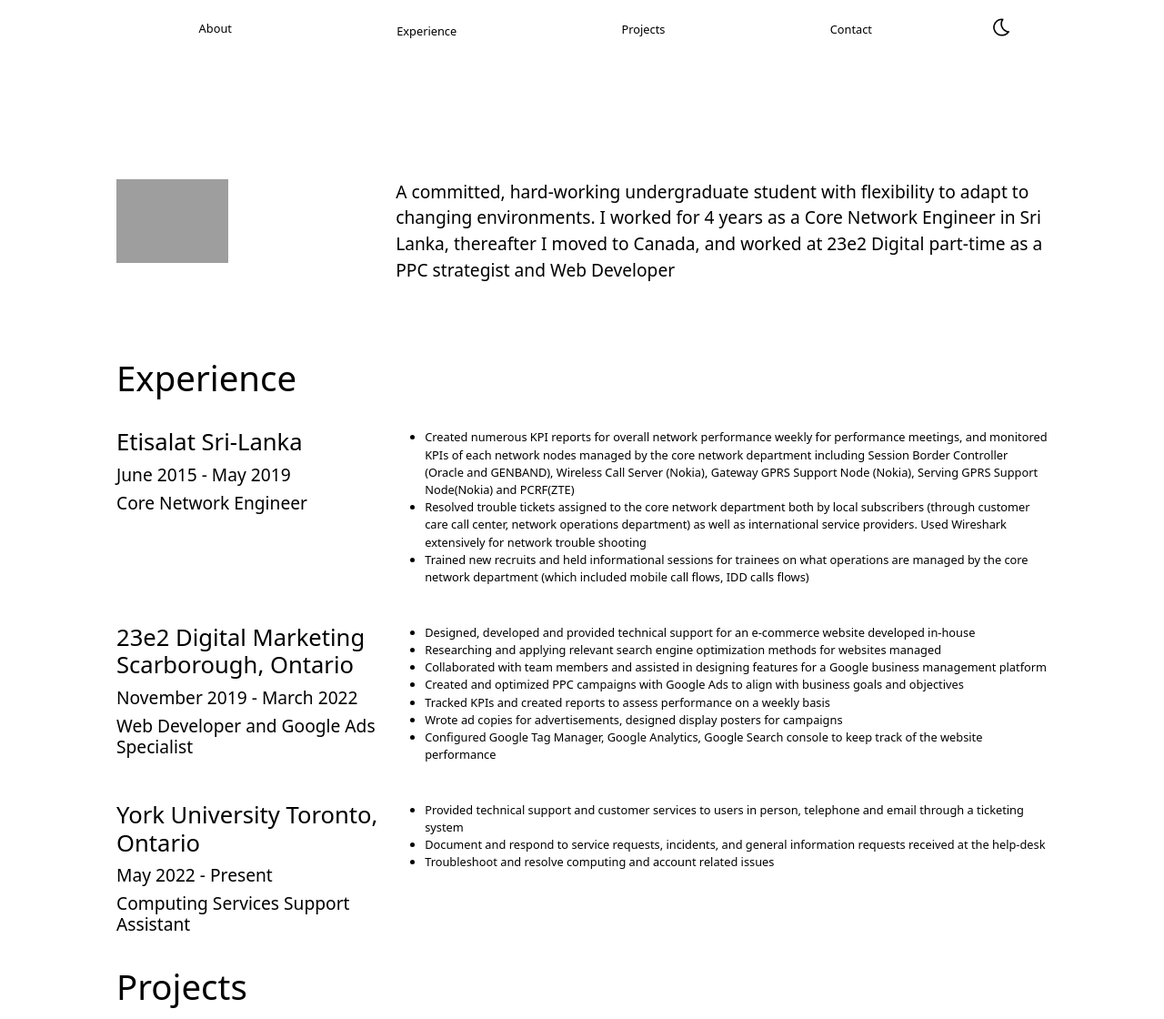
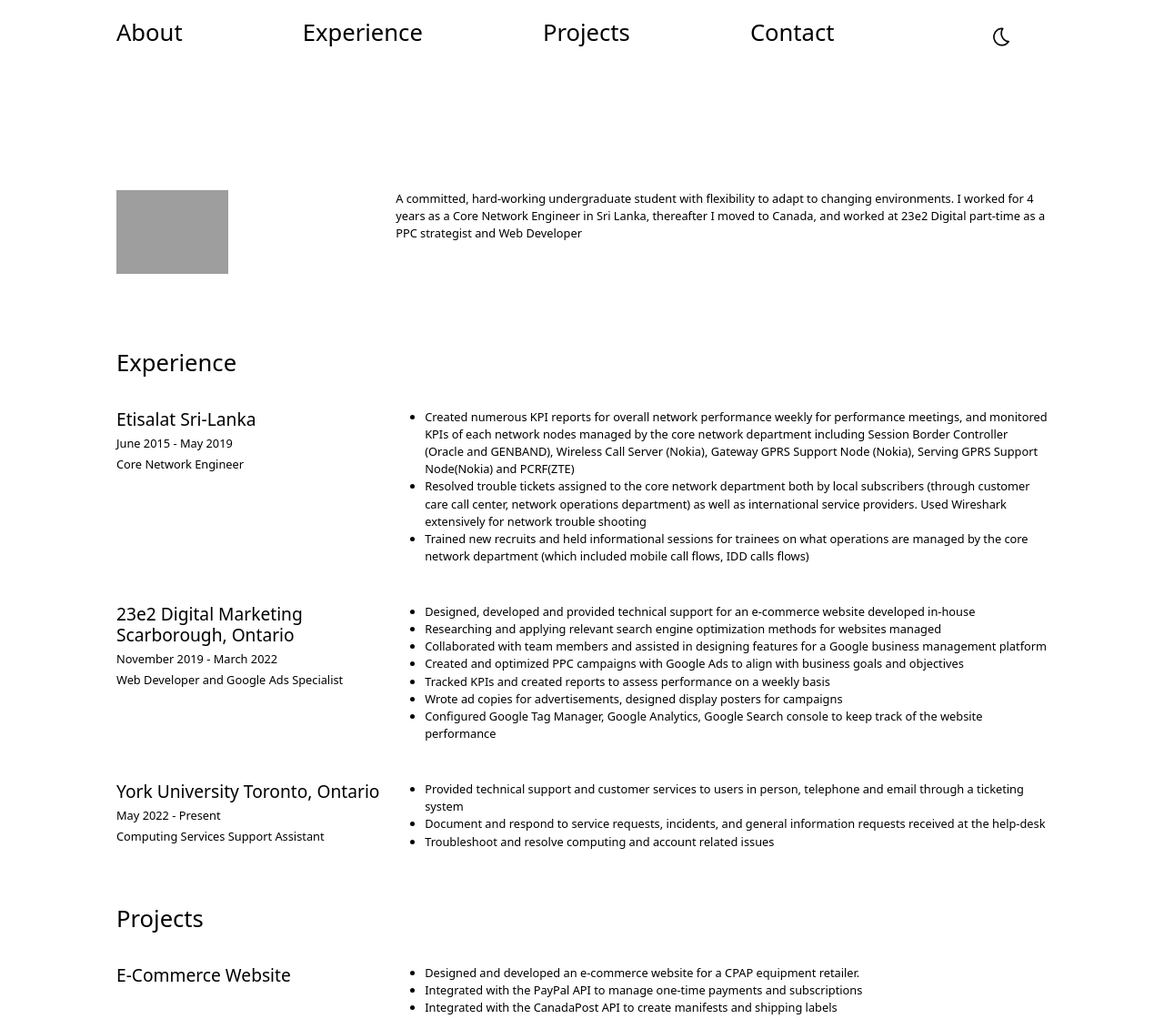
Before and after one commit to yienishaa/yienisha.github.io, a plain HTML site: page index.html in a window 1280 px wide. Shown: the top 1120 px of the page at 91% size. Drawn offline with Linux system fonts and the light colour scheme; grey boxes are pictures that could not be loaded.

Commit message:
Add files via upload

```diff
--- a/index.html
+++ b/index.html
@@ -1,18 +1,19 @@
 <!DOCTYPE html>
 <html>
 <head>
+    <meta name="viewport" content="width=device-width, initial-scale=1.0">
   <link rel="stylesheet" href="bootstrap-5.2.3-dist/css/bootstrap.css">
   <link rel="stylesheet" href="style.css">
 </head>
 <body>
-<div class="grid-container">
-    <div class="grid-item button button1">About</div>
-    <div class="grid-item button button1">Experience</div>
-    <div class="grid-item button button1">Projects</div>
-    <div class="grid-item button button1">Contact</div>
-    <div class="grid-item button button1">
+<div class="grid-container navbar topnav">
+    <div class="grid-item animate-text"><h3>About</h3></div>
+    <div class="grid-item animate-text"><h3>Experience</h3></div>
+    <div class="grid-item animate-text"><h3>Projects</h3></div>
+    <div class="grid-item animate-text"><h3>Contact</h3></div>
+    <div class="grid-item">
         <span>
-            <img class="moon" src="moon.png" alt="">
+            <img class="moon" id="darkmode" src="moon.png" onclick="changeToDarkMode()">
         </span>
     </div>
 </div>
@@ -27,7 +28,7 @@
     </div>
 </div>
 <div class="topic">
-    <h3>Experience</h3>
+    <h3 class="animate-text">Experience</h3>
 </div>
 <div class="grid-container-sections">
     <div class="grid-item-2">
@@ -87,7 +88,7 @@
 </div>
 
 <div class="topic">
-    <h3>Projects</h3>
+    <h3 class="animate-text">Projects</h3>
 </div>
 <div class="grid-container-sections">
     <div class="grid-item-2">
@@ -95,7 +96,7 @@
     </div>
     <div class="grid-item-2">
         <ul>
-            <li>Designed and developed an e-commerce website for a CPAP equipment retailer. www.cpapclinic.ca
+            <li>Designed and developed an e-commerce website for a CPAP equipment retailer.
             <li>Integrated with the PayPal API to manage one-time payments and subscriptions</li>
             <li>Integrated with the CanadaPost API to create manifests and shipping labels</li>
             <li>Used Cron to update the subscription payments on the local database tables</li>
@@ -130,5 +131,31 @@
         </ul>
     </div>
 </div>
+<div class="grid-container-sections">
+    <div class="grid-item-2">
+        <h4 class="animate-text">Contact</h4>
+    </div>
+    <div class="grid-item-2">
+            <p>Email</p>
+            <p>LinkedIn</p>
+   </div>
+</div>
+    </div>
+</div>
+
+<script>
+    function changeToDarkMode() {
+        var image =  document.getElementById("darkmode");
+        var element = document.body;
+        element.classList.toggle("dark-mode");
+        if(image.getAttribute('src') == "moon.png")
+        {
+            image.src = "sun.png";
+        }
+        else{
+            image.src = "moon.png";
+        }
+    }
+    </script>
 </body>
 </html>
--- a/style.css
+++ b/style.css
@@ -12,17 +12,39 @@ h1{
 h2{
     font-size: 3.5vw;
 }
+.animate-text{
+
+    text-decoration: none;
+    display: inline-block;
+    position: relative;
+}
+.animate-text::after{
+  content: '';
+  position: absolute;
+  width: 100%;
+  transform: scaleX(0);
+  height: 2px;
+  bottom: 0;
+  left: 0;
+  background-color: #5ba2ed;
+  transform-origin: bottom left;
+  transition: transform 0.5s ease-out;
+}
+.animate-text:hover::after{
+  transform: scaleX(1);
+  transform-origin: bottom left;
+}
 h3{
-    font-size: 3vw;
+  font-size: 2vw;
 }
 h4{
-    font-size: 2vw;
+    font-size: 1.5vw;
 }
 h5{
-    font-size: 1.5vw;
+    font-size: 1vw;
 }
 p{
-    font-size: 1.5vw;
+    font-size: 1vw;
 }
 li{
     font-size: 1vw;
@@ -145,14 +167,14 @@ li{
     padding-left: 10%;
     padding-right: 10%;
     padding-bottom: 2%;
-    font-size: 16vw;
+    font-size: 3vw;
     text-align: left;
   }
   @media only screen and (max-width: 768px) {
     [class*="topic"] {
         padding-top: 2%;
         padding-bottom: 2%;
-        font-size: 3vw;
+        font-size: 2vw;
     }
 }
 @media only screen and (max-width: 768px) {
```
